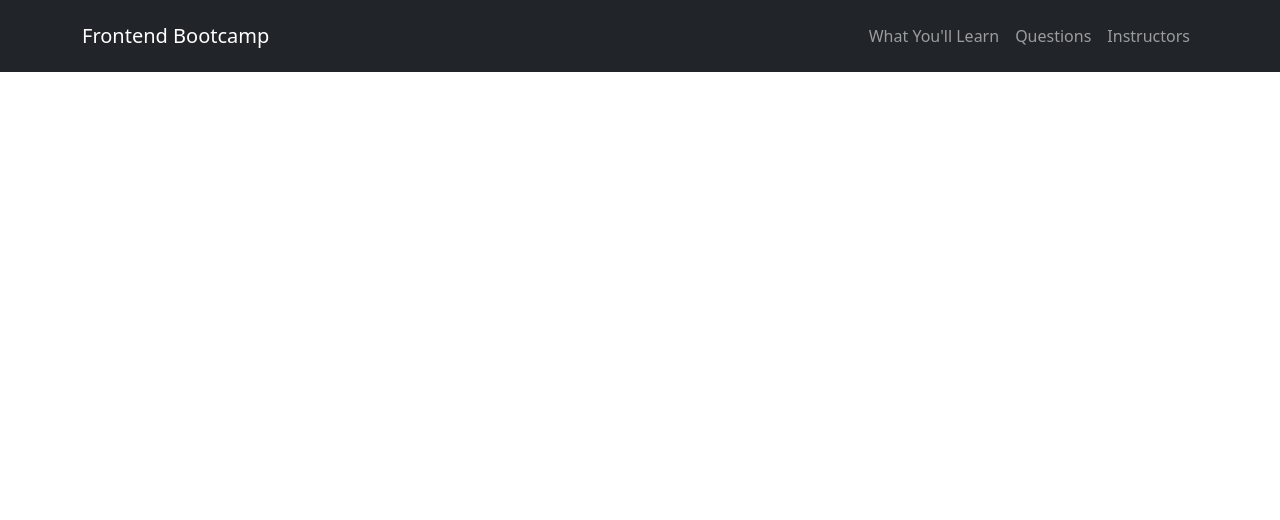
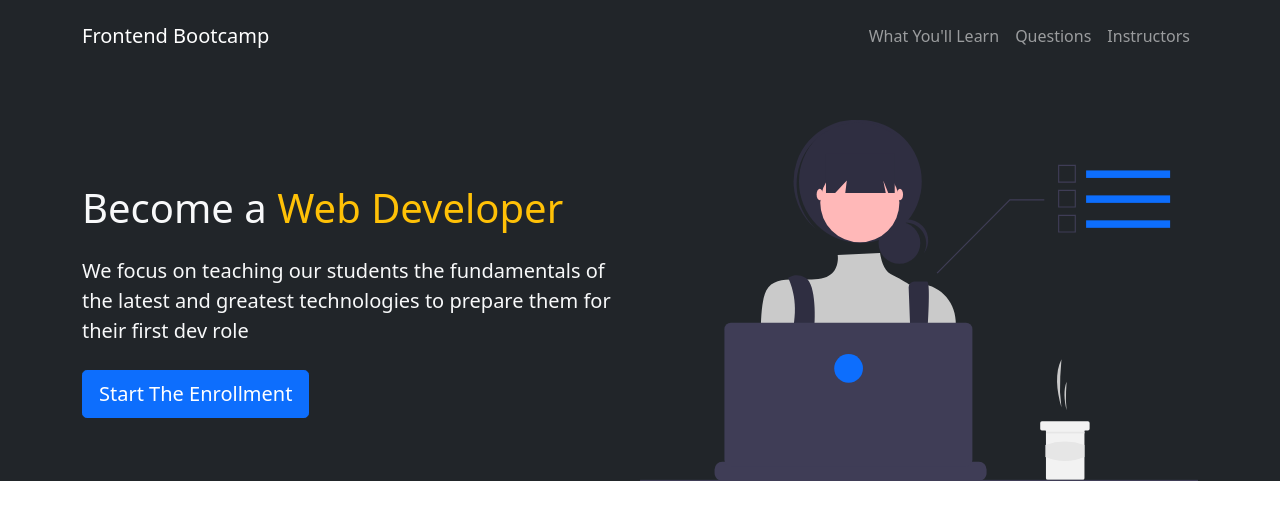
Before and after one commit to Bhupesh494/Bootstrap-Website, a plain HTML site: page index.html in a window 1280 px wide. Drawn offline with nearby package versions, Linux system fonts and the light colour scheme.

Commit message:
hero section component is done

```diff
--- a/index.html
+++ b/index.html
@@ -16,7 +16,7 @@
   </head>
   <body>
     <!-- Navbar -->
-    <nav class="navbar navbar-expand-lg bg-dark navbar-dark py-3 fixed-top">
+    <nav class="navbar navbar-expand-lg bg-dark navbar-dark py-3">
       <div class="container">
         <a href="#" class="navbar-brand">Frontend Bootcamp</a>
 
@@ -44,6 +44,35 @@
         </div>
       </div>
     </nav>
+
+    <!-- Showcase -->
+    <section
+      class="bg-dark text-light p-5 p-lg-0 pt-lg-5 text-center text-sm-start"
+    >
+      <div class="container">
+        <div class="d-sm-flex align-items-center justify-content-between">
+          <div>
+            <h1>Become a <span class="text-warning"> Web Developer </span></h1>
+            <p class="lead my-4">
+              We focus on teaching our students the fundamentals of the latest
+              and greatest technologies to prepare them for their first dev role
+            </p>
+            <button
+              class="btn btn-primary btn-lg"
+              data-bs-toggle="modal"
+              data-bs-target="#enroll"
+            >
+              Start The Enrollment
+            </button>
+          </div>
+          <img
+            class="img-fluid w-50 d-none d-sm-block"
+            src="img/showcase.svg"
+            alt=""
+          />
+        </div>
+      </div>
+    </section>
     <script
       src="https://cdn.jsdelivr.net/npm/bootstrap@5.1.3/dist/js/bootstrap.bundle.min.js"
       integrity="sha384-ka7Sk0Gln4gmtz2MlQnikT1wXgYsOg+OMhuP+IlRH9sENBO0LRn5q+8nbTov4+1p"
```
